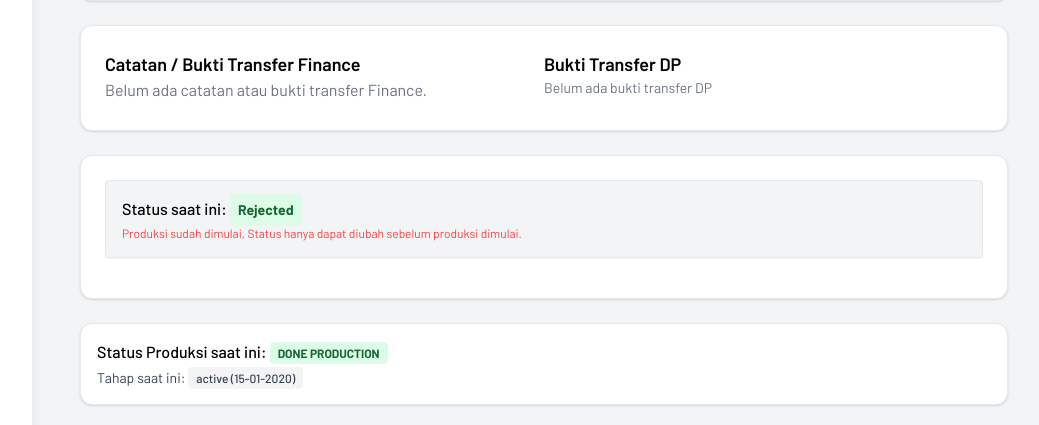
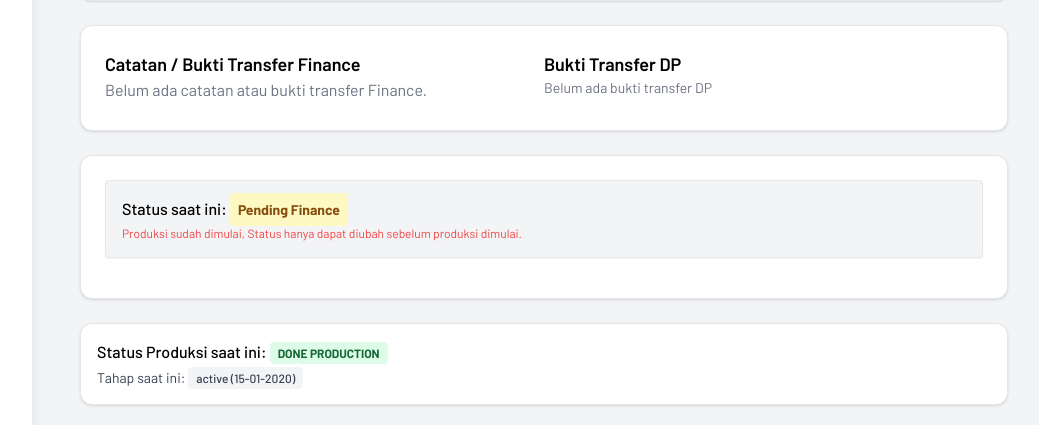
Before and after one commit to fudge-digital/halzeapo, a Laravel app: page /purchase-orders/1 in a window 1280 px wide. Shown: the part 891-1316 px from the top of the page, without its empty margins (224-1263 px from the left). Run offline with Laravel 12, Linux system fonts and the light colour scheme; a user stored in the database is signed in; data comes from the database, SQL or seed files in the repository; tables that the repository leaves empty hold one stand-in row (values such as "Sample post"); style sheets or scripts are compiled from the project's sources; parts of the project's set-up code (start-up, migrations or seed data) failed here and were passed over; some libraries are stand-ins or nearby versions.

Commit message:
fixing status saat ini pada finance

```diff
--- a/resources/views/purchase_orders/show.blade.php
+++ b/resources/views/purchase_orders/show.blade.php
@@ -291,9 +291,18 @@
         @if($po->status)
             <div class="mb-4 p-4 bg-gray-100 rounded border shadow-sm">
                 <div>
+                    @php
+                        $statusMap = [
+                            'PENDING_FINANCE'   => ['label' => 'Pending Finance', 'class' => 'bg-yellow-100 text-yellow-800'],
+                            'APPROVED_FINANCE'  => ['label' => 'Approved Finance', 'class' => 'bg-green-100 text-green-800'],
+                            'REJECTED_FINANCE'  => ['label' => 'Rejected Finance', 'class' => 'bg-red-100 text-red-800'],
+                        ];
+
+                        $current = $statusMap[$po->status] ?? ['label' => 'N/A', 'class' => 'bg-gray-100 text-gray-800'];
+                    @endphp
                     <p class="font-medium">Status saat ini:
-                        <span class="font-bold text-sm bg-green-100 text-green-800 p-2 rounded">
-                            {{ str_replace('_',' ',$po->status === 'APPROVED_FINANCE' ? 'Approved Finance' : 'Rejected') ?? 'N/A' }}
+                        <span class="font-bold text-sm p-2 rounded {{ $current['class'] }}">
+                            {{ $current['label'] }}
                         </span>
                     </p>
                     @if($po->status === 'REJECTED' && $po->rejected_note)
```
